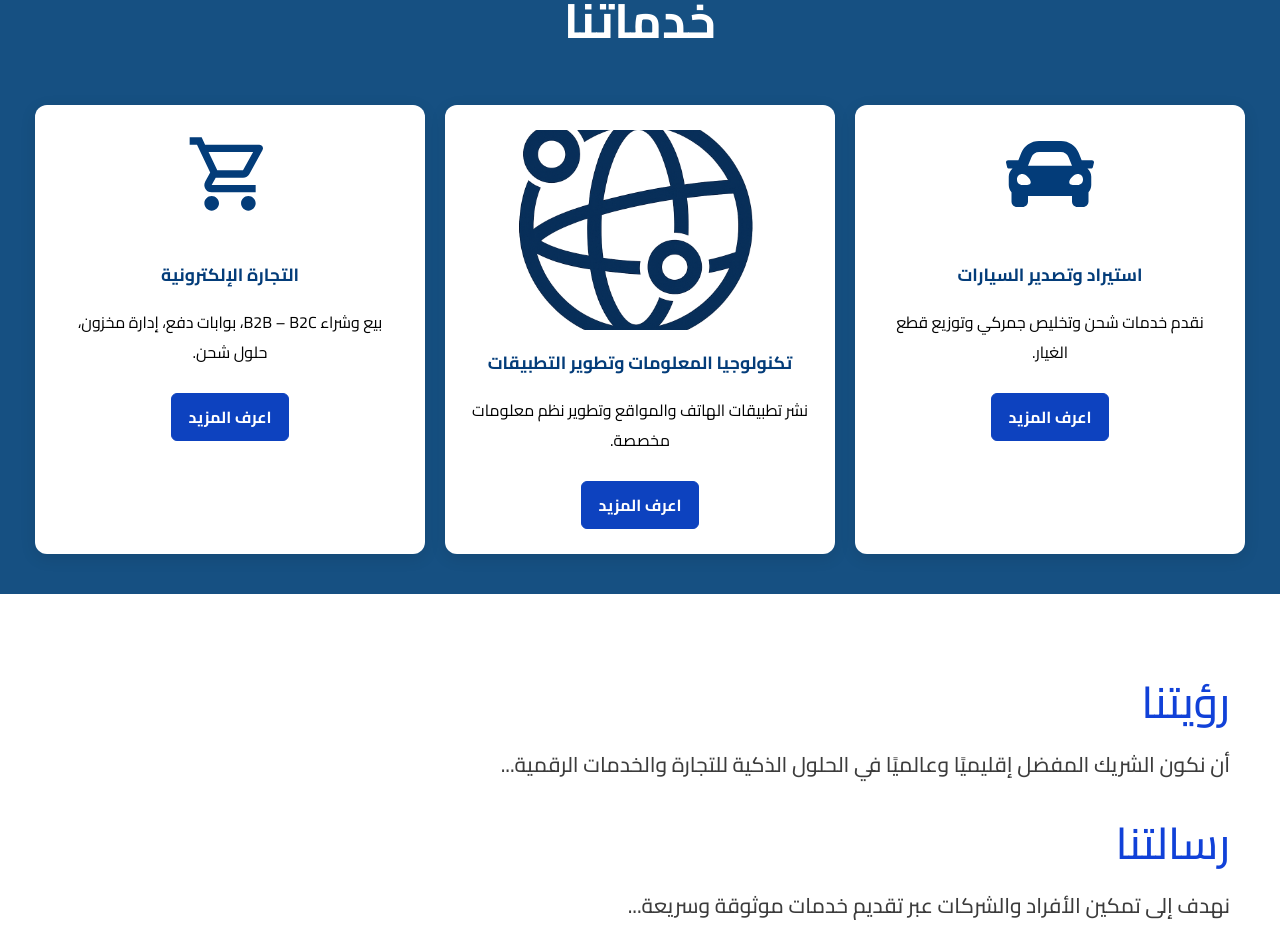
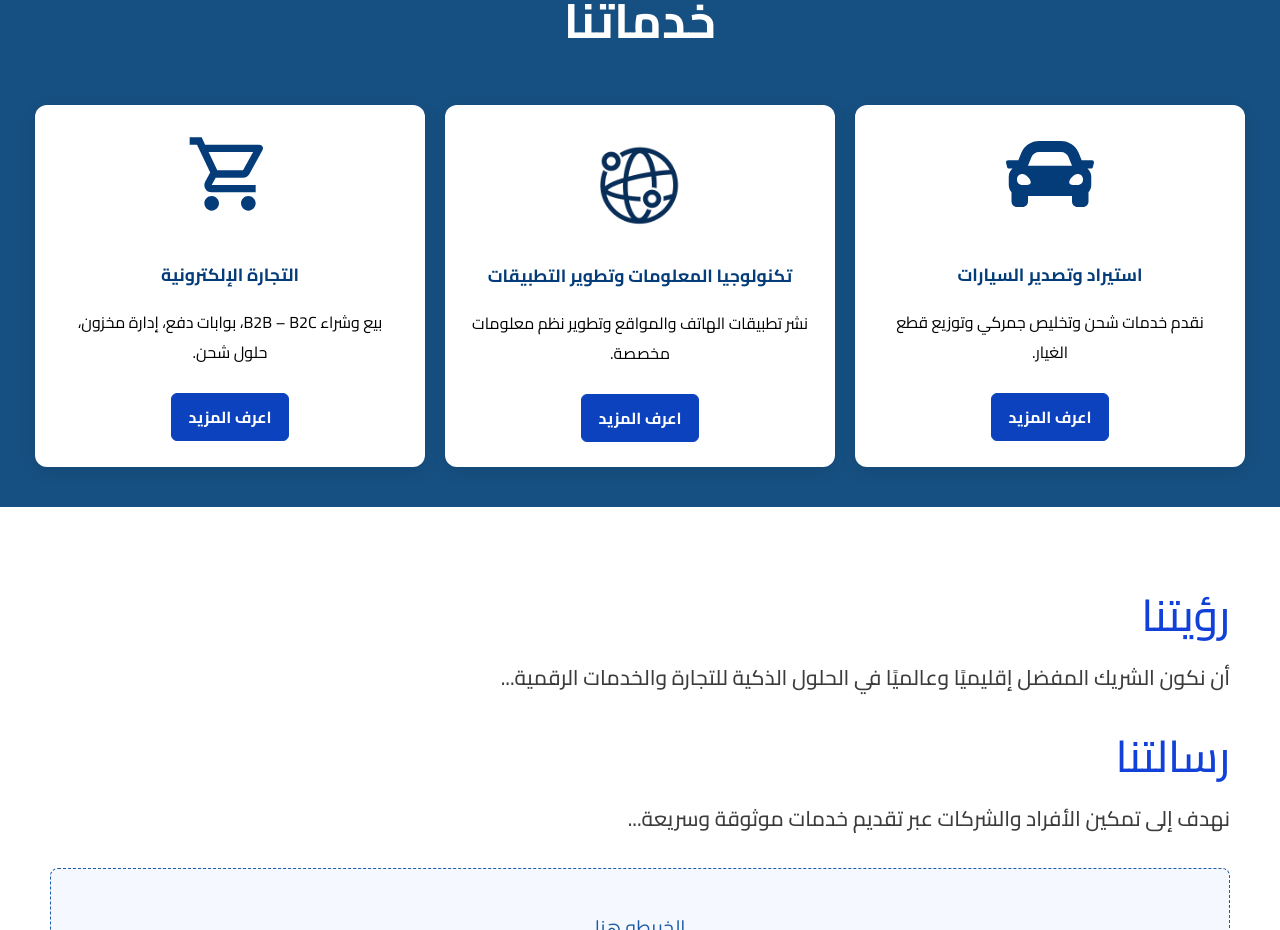
Before and after one commit to 000MaDz000/wizard_global, a React (Vite) app: page /about in a window 1280 px wide. Shown: the part 980-1910 px from the top of the page. Built offline with nearby package versions, Linux system fonts and the light colour scheme.

Commit message:
Update About_Details.css

```diff
--- a/src/pages/About_Details.css
+++ b/src/pages/About_Details.css
@@ -131,12 +131,15 @@ color: #000000;
   transform: translateY(-5px);
 }
 
+
 .service-card img {
-  width: 100%;
-  height: 200px;
+
   object-fit: cover;
   display: block;
   border-radius: 8px;
+      margin: 0 auto;
+    /* width: 40%; */
+    /* height: 113px; */
 }
 
 .service-card h3 {
```
